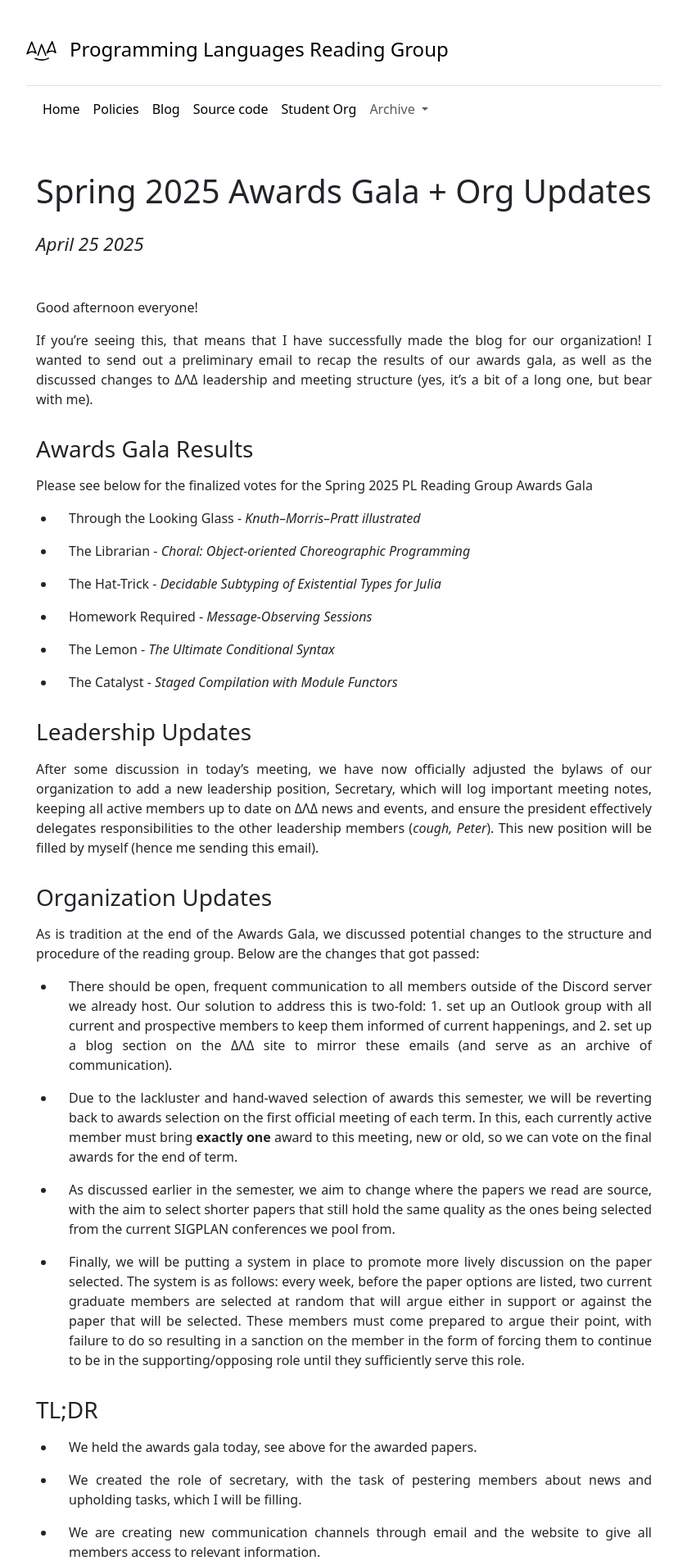
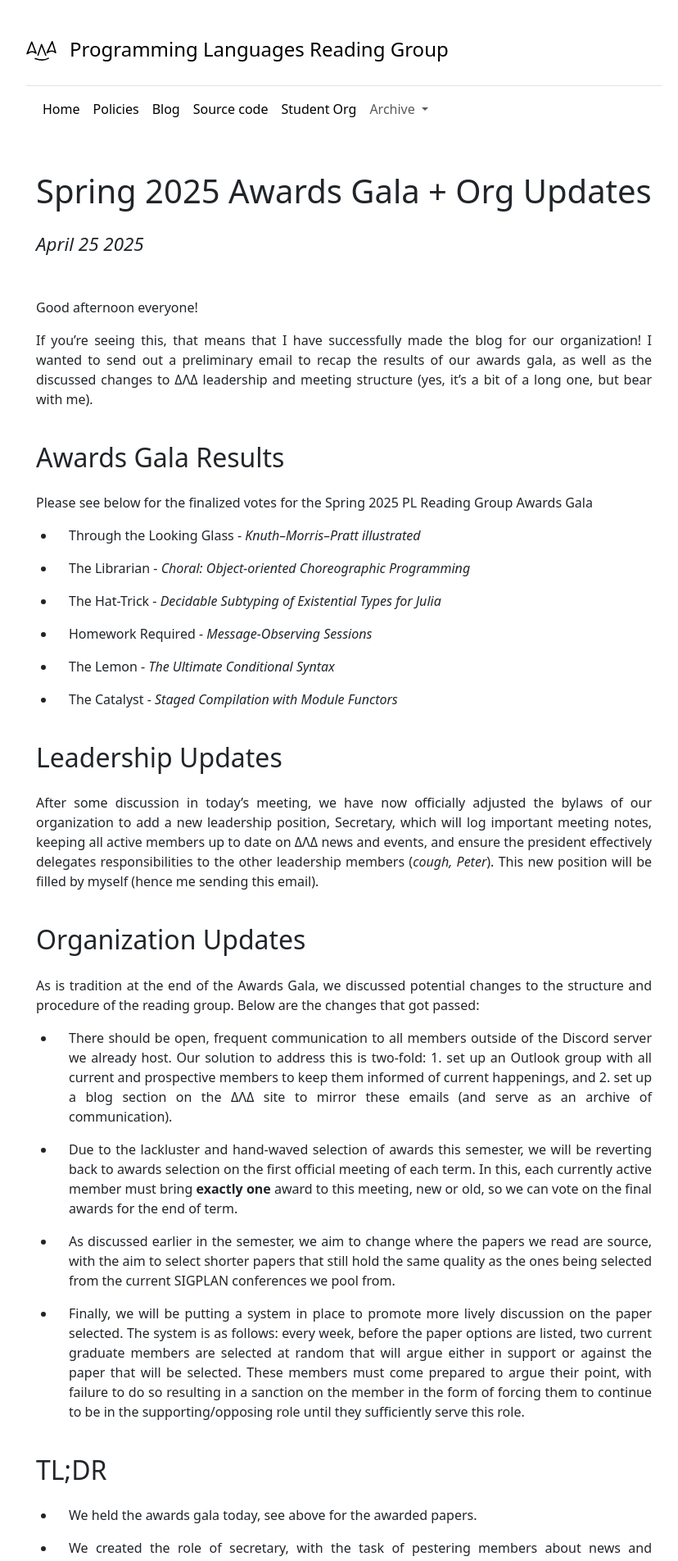
Before and after one commit to the-au-forml-lab/plgroup, a Jekyll site: the page built from docs/_posts/2025-04-25-spring-2025-awards-gala.md, in a window 1280 px wide. Shown: the top 1904 px of the page at 82% size, without its empty margins (220-1048 px from the left). Built offline with Jekyll 4.4.1, drawn with Linux system fonts in a browser that asks for light colours.

```diff
--- a/docs/_posts/2025-04-25-spring-2025-awards-gala.md
+++ b/docs/_posts/2025-04-25-spring-2025-awards-gala.md
@@ -8,7 +8,7 @@ Good afternoon everyone!
 
 If you're seeing this, that means that I have successfully made the blog for our organization! I wanted to send out a preliminary email to recap the results of our awards gala, as well as the discussed changes to ΔΛΔ leadership and meeting structure (yes, it's a bit of a long one, but bear with me).
 
-### Awards Gala Results
+## Awards Gala Results
 
 Please see below for the finalized votes for the Spring 2025 PL Reading Group Awards Gala
 
@@ -21,11 +21,11 @@ Please see below for the finalized votes for the Spring 2025 PL Reading Group Aw
 
 <!--more-->
 
-### Leadership Updates
+## Leadership Updates
 
 After some discussion in today's meeting, we have now officially adjusted the bylaws of our organization to add a new leadership position, Secretary, which will log important meeting notes, keeping all active members up to date on ΔΛΔ news and events, and ensure the president effectively delegates responsibilities to the other leadership members (_cough, Peter_). This new position will be filled by myself (hence me sending this email).
 
-### Organization Updates
+## Organization Updates
 
 As is tradition at the end of the Awards Gala, we discussed potential changes to the structure and procedure of the reading group. Below are the changes that got passed:
 
@@ -34,7 +34,7 @@ As is tradition at the end of the Awards Gala, we discussed potential changes to
 - As discussed earlier in the semester, we aim to change where the papers we read are source, with the aim to select shorter papers that still hold the same quality as the ones being selected from the current SIGPLAN conferences we pool from.
 - Finally, we will be putting a system in place to promote more lively discussion on the paper selected. The system is as follows: every week, before the paper options are listed, two current graduate members are selected at random that will argue either in support or against the paper that will be selected. These members must come prepared to argue their point, with failure to do so resulting in a sanction on the member in the form of forcing them to continue to be in the supporting/opposing role until they sufficiently serve this role.
 
-### TL;DR
+## TL;DR
 
 - We held the awards gala today, see above for the awarded papers.
 - We created the role of secretary, with the task of pestering members about news and upholding tasks, which I will be filling.
```
Also changed, not shown: docs/_posts/template.md (added, +21 -0 lines).
